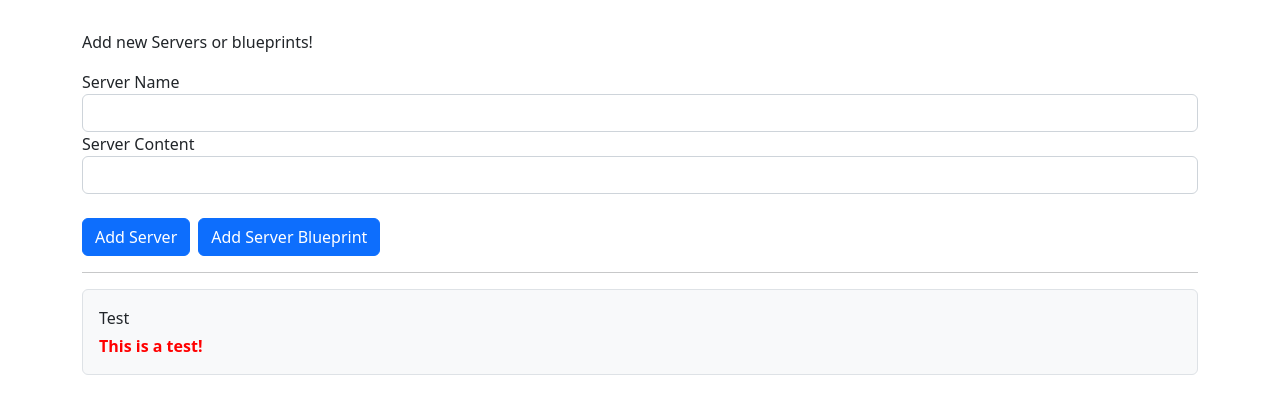
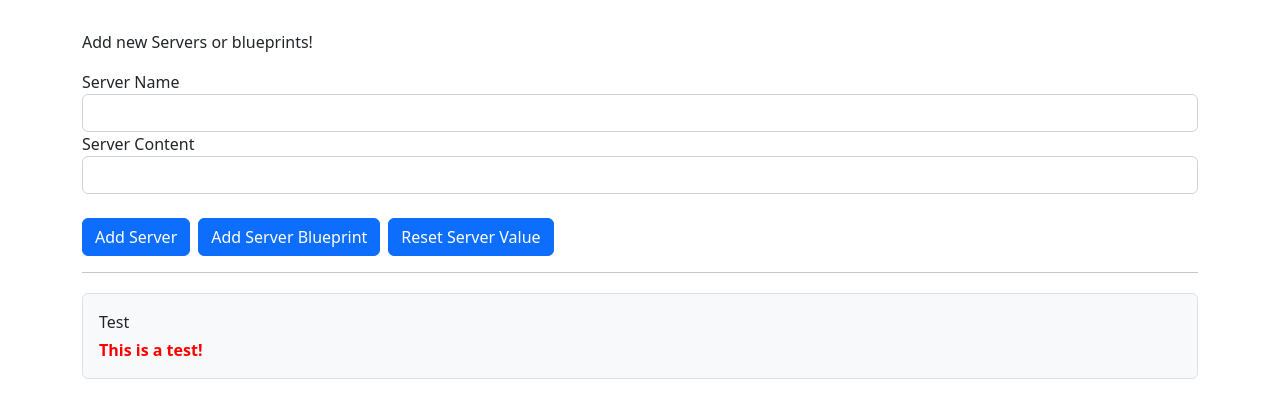
Before and after one commit to hoagVu/Angular2-practice, an Angular app in the folder Section 5 - Components and DataBinding/: page / in a window 1280 px wide. Shown: the top 418 px of the page. Built offline with nearby package versions, Linux system fonts and the light colour scheme.

Commit message:
add custom event bindings

```diff
--- a/Section 5 - Components and DataBinding/src/app/app.component.html
+++ b/Section 5 - Components and DataBinding/src/app/app.component.html
@@ -1,5 +1,9 @@
 <div class="container">
-  <app-cockfit></app-cockfit>
+  <app-cockfit
+    (serverAdded)="onServerAdded($event)"
+    (blueprintAdded)="onBlueprintAdded($event)"
+    (serverReseted)="onResetServer()"
+  ></app-cockfit>
   <hr />
   <div class="row">
     <app-server-component
--- a/Section 5 - Components and DataBinding/src/app/app.component.ts
+++ b/Section 5 - Components and DataBinding/src/app/app.component.ts
@@ -1,4 +1,8 @@
 import { Component } from '@angular/core';
+
+const defaultServer = [
+  { type: 'server', name: 'Test', content: 'This is a test!' },
+];
 
 @Component({
   selector: 'app-root',
@@ -7,6 +11,25 @@ import { Component } from '@angular/core';
 })
 export class AppComponent {
   serverElements: { type: string; name: string; content: string }[] = [
-    { type: 'server', name: 'Test', content: 'This is a test!' },
+    ...defaultServer,
   ];
+
+  onServerAdded(value: { name: string; content: string }) {
+    this.serverElements.push({
+      type: 'server',
+      name: value.name || '',
+      content: value.content || '',
+    });
+  }
+
+  onBlueprintAdded(value: { name: string; content: string }) {
+    this.serverElements.push({
+      type: 'blueprint',
+      name: value.name || '',
+      content: value.content || '',
+    });
+  }
+  onResetServer() {
+    this.serverElements = defaultServer;
+  }
 }
--- a/Section 5 - Components and DataBinding/src/app/cockfit/cockfit.component.html
+++ b/Section 5 - Components and DataBinding/src/app/cockfit/cockfit.component.html
@@ -2,12 +2,7 @@
   <div class="col-xs-12">
     <p>Add new Servers or blueprints!</p>
     <label>Server Name</label>
-    <input
-      type="text"
-      class="form-control"
-      [(ngModel)]="newServerName"
-      (ngModelChange)="getarea($event)"
-    />
+    <input type="text" class="form-control" [(ngModel)]="newServerName" />
     <label>Server Content</label>
     <input type="text" class="form-control" [(ngModel)]="newServerContent" />
     <br />
@@ -18,8 +13,15 @@
     >
       Add Server
     </button>
-    <button class="btn btn-primary" (click)="onAddBlueprint()">
+    <button
+      class="btn btn-primary"
+      (click)="onAddBlueprint()"
+      style="margin-right: 8px"
+    >
       Add Server Blueprint
+    </button>
+    <button class="btn btn-primary" (click)="this.serverReseted.emit()">
+      Reset Server Value
     </button>
   </div>
 </div>
--- a/Section 5 - Components and DataBinding/src/app/cockfit/cockfit.component.ts
+++ b/Section 5 - Components and DataBinding/src/app/cockfit/cockfit.component.ts
@@ -1,4 +1,4 @@
-import { Component, OnInit } from '@angular/core';
+import { Component, EventEmitter, OnInit, Output } from '@angular/core';
 
 @Component({
   selector: 'app-cockfit',
@@ -8,27 +8,31 @@ import { Component, OnInit } from '@angular/core';
 export class CockfitComponent implements OnInit {
   public newServerName = '';
   public newServerContent = '';
+  @Output() serverAdded = new EventEmitter<{ name: string; content: string }>();
+  @Output() blueprintAdded = new EventEmitter<{
+    name: string;
+    content: string;
+  }>();
+
+  @Output() serverReseted = new EventEmitter();
 
   constructor() {}
 
   ngOnInit() {}
 
   public onAddServer() {
-    // this.serverElements.push({
-    //   type: 'server',
-    //   name: this.newServerName,
-    //   content: this.newServerContent,
-    // });
+    this.serverAdded.emit({
+      name: this.newServerName,
+      content: this.newServerContent,
+    });
   }
 
   public onAddBlueprint() {
-    // this.serverElements.push({
-    //   type: 'blueprint',
-    //   name: this.newServerName,
-    //   content: this.newServerContent,
-    // });
+    this.blueprintAdded.emit({
+      name: this.newServerName,
+      content: this.newServerContent,
+    });
   }
-  public getarea(event: any) {
-    console.log(event);
-  }
+
+
 }
--- a/Section 5 - Components and DataBinding/src/app/server-component/server-component.component.html
+++ b/Section 5 - Components and DataBinding/src/app/server-component/server-component.component.html
@@ -1,4 +1,4 @@
-<div class="card border bg-light">
+<div class="card border bg-light" style="margin-top: 4px">
   <div class="card-body">
     <div class="card-title">{{ element.name }}</div>
     <div class="card-subtitle">
--- a/Section 5 - Components and DataBinding/src/app/server-component/server-component.component.ts
+++ b/Section 5 - Components and DataBinding/src/app/server-component/server-component.component.ts
@@ -1,4 +1,4 @@
-import { Component, Input, OnInit } from '@angular/core';
+import { Component, Input, OnInit, SimpleChanges } from '@angular/core';
 
 @Component({
   selector: 'app-server-component',
@@ -11,5 +11,15 @@ export class ServerComponentComponent implements OnInit {
 
   constructor() {}
 
-  ngOnInit() {}
+  ngOnInit() { }
+
+  ngOnChanges(changes: SimpleChanges): void {
+    //Called before any other lifecycle hook. Use it to inject dependencies, but avoid any serious work here.
+    //Add '${implements OnChanges}' to the class.
+
+    console.log(changes);
+    console.log('element', this.element);
+
+  }
+
 }
```
